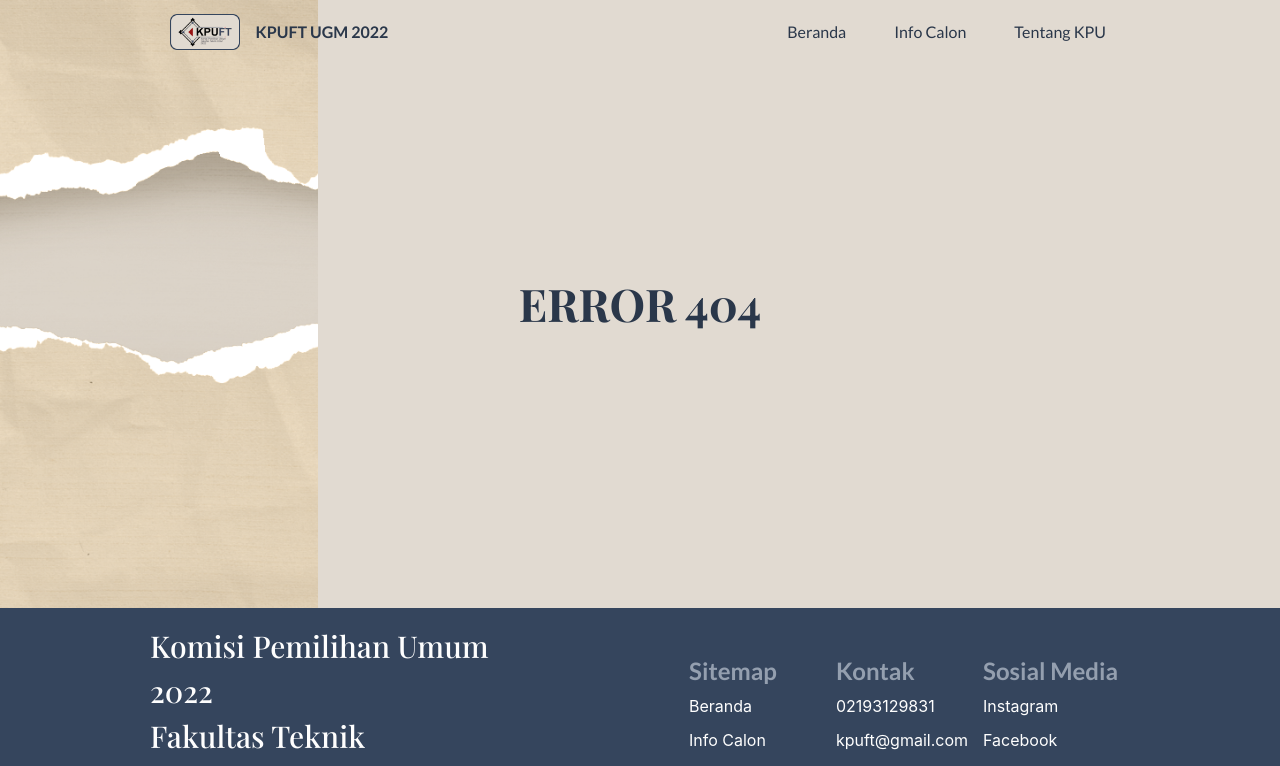
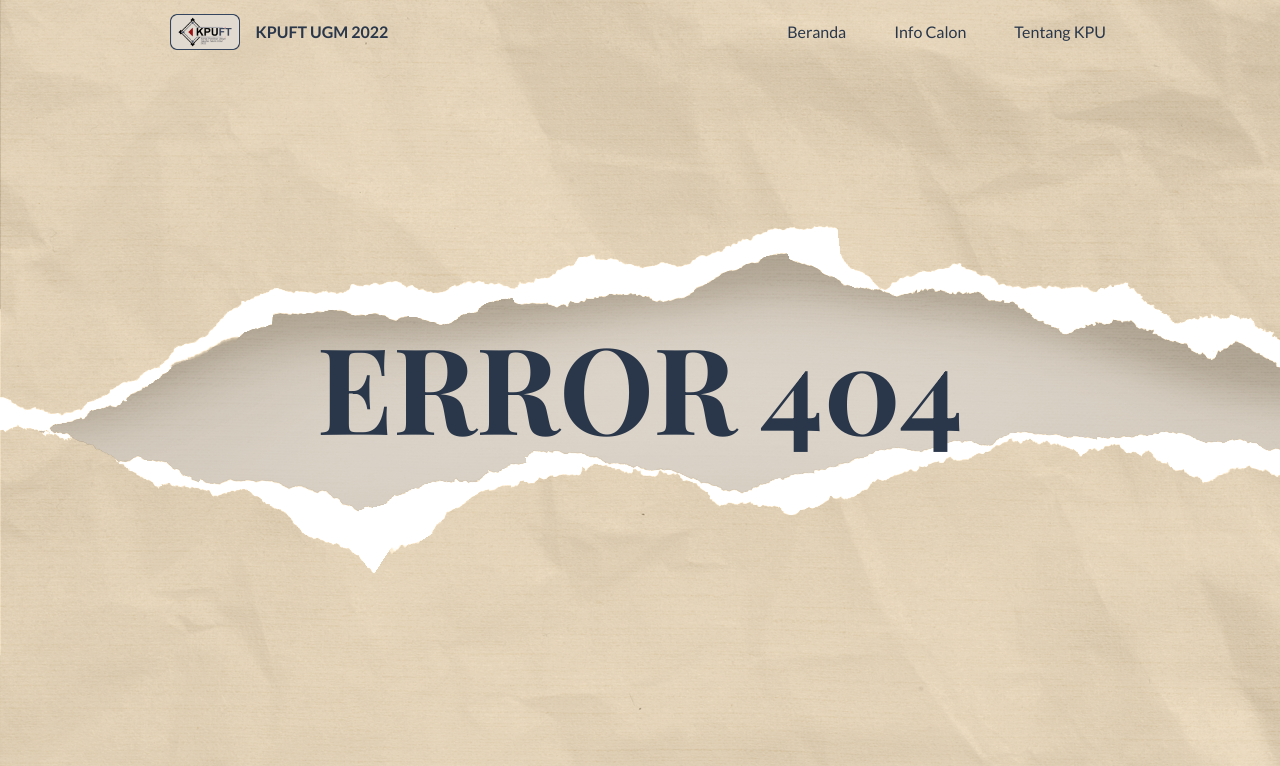
Before and after one commit to frhnfrnk/kpu-ft-ugm-2022, a React (Create React App) app: page /error in a window 1280 px wide. Shown: the top 766 px of the page. Built offline with nearby package versions, Linux system fonts and the light colour scheme.

Commit message:
feat: Error Page

```diff
--- a/src/pages/Error.js
+++ b/src/pages/Error.js
@@ -3,8 +3,12 @@ function Error() {
   return (
     <>
       <div class="bg-[#E1DAD1] h-full w-full">
-        <div class="sm:bg-contain  sm:w-[1440px] sm:h-[770px] lg:md:h-full lg:md:w-full bg-no-repeat md:bg-contain" style={{ backgroundImage: "url(" + bgError + ")" }}>
-          <h1 class="text-[#2A374A] font-bold font-Playfair text-[45px] text-center sm:p-[90px] lg:md:p-[270px]">ERROR 404</h1>
+        <div
+          class="lg:bg-cover sm:bg-contain
+         w-full lg:h-auto sm:h-auto sm:bg-no-repeat lg:bg-repeat-x"
+          style={{ backgroundImage: "url(" + bgError + ")" }}
+        >
+          <h1 class="text-[#2A374A] font-bold font-Playfair lg:text-[120px] sm:text-[45px] text-center sm:p-[400px] lg:p-[295px]">ERROR 404</h1>
         </div>
       </div>
     </>
```
Also changed, not shown: src/assets/TentangKPU/BgError.png.
